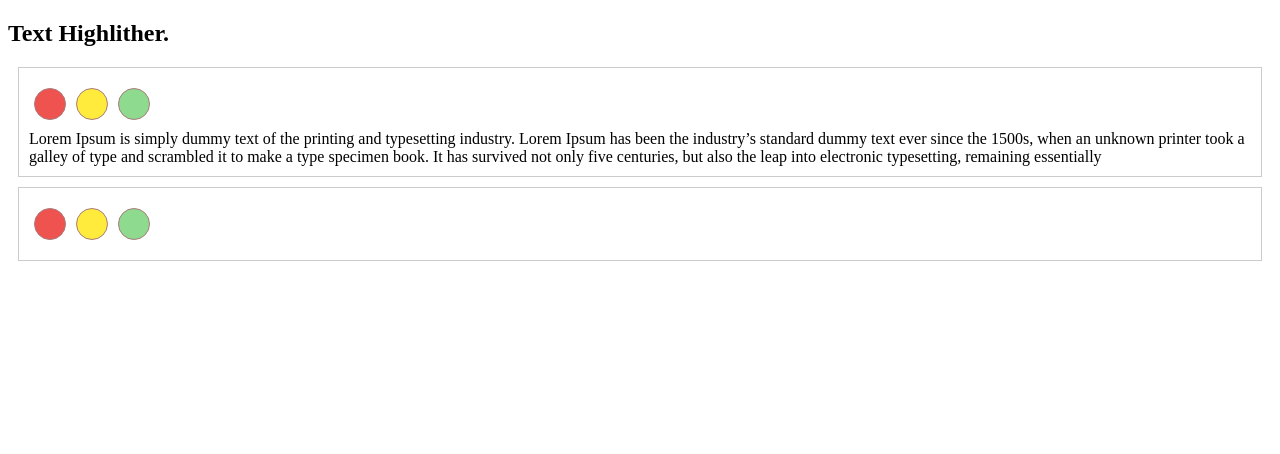
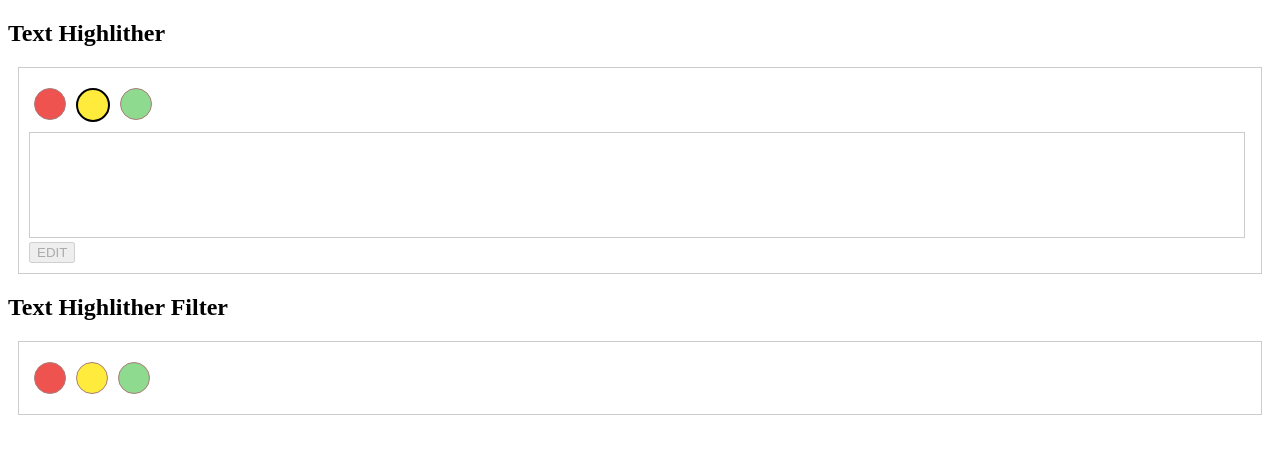
Before and after one commit to ketemartinsrufino/text-highlighter, a React (Create React App) app: page / in a window 1280 px wide. Shown: the top 454 px of the page. Built offline with nearby package versions, Linux system fonts and the light colour scheme.

Commit message:
adding a textarea to user enter a text.

```diff
--- a/src/app/App.js
+++ b/src/app/App.js
@@ -11,7 +11,7 @@ class App extends Component {
     };
   }
 
-  updateHighlightedTexts = (newText, color) => {
+  addHighlightedText = (newText, color) => {
     const selectedByColor = [...this.state.highlightedTexts];
     selectedByColor.push({
       text: newText,
@@ -26,29 +26,36 @@ class App extends Component {
     });
   };
 
+  clearHighlightedTexts = () => {
+    this.setState((state) => {
+      return {
+        ...state,
+        highlightedTexts: []
+      }
+    });
+  };
+
   render() {
     const value = {
       highlightedTexts: this.state.highlightedTexts,
-      updateHighlightedTexts: this.updateHighlightedTexts
+      addHighlightedText: this.addHighlightedText,
+      clearHighlightedTexts: this.clearHighlightedTexts
     };
 
     return (
       <HighlighterProvider value={value}>
         <div className="App">
-          <header className="App-header"></header>
-
-          <h2>Text Highlither.</h2>
-          <TextHighlighter>
+          <h2>Text Highlither</h2>
+          <TextHighlighter/>
             {/* <textarea> */}
-              Lorem Ipsum is simply dummy text of the printing and typesetting industry. Lorem Ipsum has
+              {/* Lorem Ipsum is simply dummy text of the printing and typesetting industry. Lorem Ipsum has
               been the industry’s standard dummy text ever since the 1500s, when an unknown printer took
               a galley of type and scrambled it to make a type specimen book. It has survived not only five
-              centuries, but also the leap into electronic typesetting, remaining essentially
+              centuries, but also the leap into electronic typesetting, remaining essentially */}
             {/* </textarea> */}
-          </TextHighlighter>
-
+          {/* </TextHighlighter> */}
+          <h2>Text Highlither Filter</h2>
           <TextHighlighterFilter/>
-
         </div>
       </HighlighterProvider>
     );
--- a/src/app/TextHighlighter/TextHighlighter.js
+++ b/src/app/TextHighlighter/TextHighlighter.js
@@ -1,14 +1,19 @@
 import React, { Component } from 'react';
-import PropTypes from 'prop-types';
 import { HighlighterContext } from '../../context/HighlighterContext';
 import { ContainerStyled } from '../styles';
 import ColorListSelectOne from '../../components/ColorListSelectOne/ColorListSelectOne';
+import TextArea from '../../components/TextArea/TextArea';
+import { TextContainerStyled } from './styles';
+import EditButton from './components/EditButton';
+import { COLORS } from '../../components/ColorItem/Colors';
 
 class TextHighlighter extends Component {
   constructor(props) {
     super(props);
     this.state = {
-        selectedColor: '',
+      text:'',
+      isEditionMode: true,
+      selectedColor: COLORS.yellow,
     };
   }
 
@@ -16,7 +21,7 @@ class TextHighlighter extends Component {
     this.setState({selectedColor: color})
   }
 
-  onSelectText = () => {
+  onSelectText = (e) => {
     const color = this.state.selectedColor;
     if( !color ) {
       alert("Select a color, please");
@@ -34,31 +39,62 @@ class TextHighlighter extends Component {
           `background-color: ${color}; display: inline;`
       );
       range.surroundContents(newNode);
-      this.context.updateHighlightedTexts(text, color);
+      this.context.addHighlightedText(text, color);
     }
 
     const userSelection = window.getSelection();
     highlightRange(userSelection);
   }
 
+  updateText = (event) => {
+    this.setState({text: event.target.value});
+  }
+
+  toogleEditionMode = isEditionMode => {
+    this.setState({isEditionMode: isEditionMode});
+  }
+
+  enableEditionMode = (e) => {
+    this.toogleEditionMode(true);
+    this.context.clearHighlightedTexts();
+  }
+
+  getContent = () => {
+    if( this.state.isEditionMode ) {
+      return (
+        <TextArea
+          value={this.state.text}
+          onChange={this.updateText}
+          onBlur={() => this.toogleEditionMode(false)}
+        />
+      )
+    } else {
+      return (
+        <TextContainerStyled onMouseUp={this.onSelectText}>
+          {this.state.text}
+        </TextContainerStyled>
+      )
+    }
+  }
+
   render(){
     return (
       <ContainerStyled>
         <ColorListSelectOne
-          onColorSelect={this.onColorSelect}
+          selectedColor={this.state.selectedColor}
+          onColorSelect={this.onColorSelect}/>
+
+        {this.getContent()}
+
+        <EditButton
+          isEnabled={!this.state.isEditionMode}
+          onClick={this.enableEditionMode}
         />
-        <div onMouseUp={this.onSelectText}>
-          {this.props.children}
-        </div>
       </ContainerStyled>
     )
   }
 }
 
-TextHighlighter.propTypes = {
-  children: PropTypes.element.isRequired
-};
-
 TextHighlighter.contextType = HighlighterContext;
 
 export default TextHighlighter;
--- /dev/null
+++ b/src/app/TextHighlighter/components/EditButton.js
@@ -0,0 +1,19 @@
+import React from 'react';
+import PropTypes from 'prop-types';
+
+const EditButton = ({ isEnabled, onClick }) => (
+  <button disabled={!isEnabled} onClick={onClick}>
+  EDIT
+  </button>
+)
+
+EditButton.defaultProps = {
+  isEnabled: false
+}
+
+EditButton.propTypes = {
+  isEnabled: PropTypes.bool,
+  onClick: PropTypes.func.isRequired
+}
+
+export default EditButton;
--- /dev/null
+++ b/src/app/TextHighlighter/styles.js
@@ -0,0 +1,8 @@
+import styled from 'styled-components';
+
+export const TextContainerStyled = styled.div`
+  width: 99%;
+  height: 100px;
+  border: 1px #ccc solid;
+    padding: 3px;
+`
--- /dev/null
+++ b/src/components/ColorItem/Colors.js
@@ -0,0 +1,5 @@
+export const COLORS = {
+  red: '#ef5350',
+  yellow: '#ffeb3b',
+  green: '#8eda8e'
+}
--- a/src/components/ColorList/ColorList.js
+++ b/src/components/ColorList/ColorList.js
@@ -2,6 +2,7 @@ import React from 'react';
 import PropTypes from 'prop-types';
 import { ColorContainerStyled } from './styles';
 import ColorItem from '../ColorItem/ColorItem';
+import { COLORS } from '../ColorItem/Colors';
 
 const ColorList = ({ colors, selectedColors, onClick }) => (
   <ColorContainerStyled>
@@ -16,7 +17,7 @@ const ColorList = ({ colors, selectedColors, onClick }) => (
   </ColorContainerStyled>
 )
 ColorList.defaultProps = {
-  colors: ['#ef5350', '#ffeb3b', '#8eda8e'],
+  colors: [COLORS.red, COLORS.yellow, COLORS.green],
   selectedColors: []
 }
 
--- a/src/components/ColorListSelectOne/ColorListSelectOne.js
+++ b/src/components/ColorListSelectOne/ColorListSelectOne.js
@@ -2,30 +2,24 @@ import React, { Component } from 'react';
 import ColorList from '../ColorList/ColorList';
 import PropTypes from 'prop-types';
 
-class ColorListSelectOne extends Component {
-    constructor(props) {
-        super(props);
-        this.state = {
-            selectedColor: '',
-        };
-    }
-
-    selectColor = (color) => {
-        this.setState({selectedColor: color});
+const ColorListSelectOne = ({selectedColor}) => {
+  const selectColor = (color) => {
       this.props.onColorSelect(color);
   }
-
-    render(){
   return (
     <ColorList
-          selectedColors={[this.state.selectedColor]}
-          onClick={this.selectColor}
+      selectedColors={[selectedColor]}
+      onClick={selectColor}
     />
   )
 }
+
+ColorListSelectOne.defaults = {
+  selectedColor: ''
 }
 
 ColorListSelectOne.propTypes = {
+  selectedColor: PropTypes.string,
   onColorSelect: PropTypes.func.isRequired
 };
 
--- /dev/null
+++ b/src/components/TextArea/TextArea.js
@@ -0,0 +1,22 @@
+import React from 'react';
+import PropTypes from 'prop-types';
+import { TextAreaStyled } from './styles';
+
+const TextArea = ({ value, onChange, onBlur }) => (
+  <TextAreaStyled
+    value={value}
+    onBlur={onBlur}
+    onChange={onChange}/>
+)
+
+TextArea.defaultProps = {
+  value: ''
+}
+
+TextArea.propTypes = {
+  value: PropTypes.string,
+  onChange: PropTypes.func.isRequired,
+  onBlur: PropTypes.func
+};
+
+export default TextArea;
--- /dev/null
+++ b/src/components/TextArea/styles.js
@@ -0,0 +1,10 @@
+import styled from 'styled-components';
+
+export const TextAreaStyled = styled.textarea`
+  outline: none;
+  resize: none;
+  overflow: auto;
+  width: 99%;
+  height: 100px;
+  border: 1px #ccc solid;
+`;
```
Also changed, not shown: 2 other files (tests, documents, lock files or other folders). Lines whose indentation alone changed are shown as unchanged.
